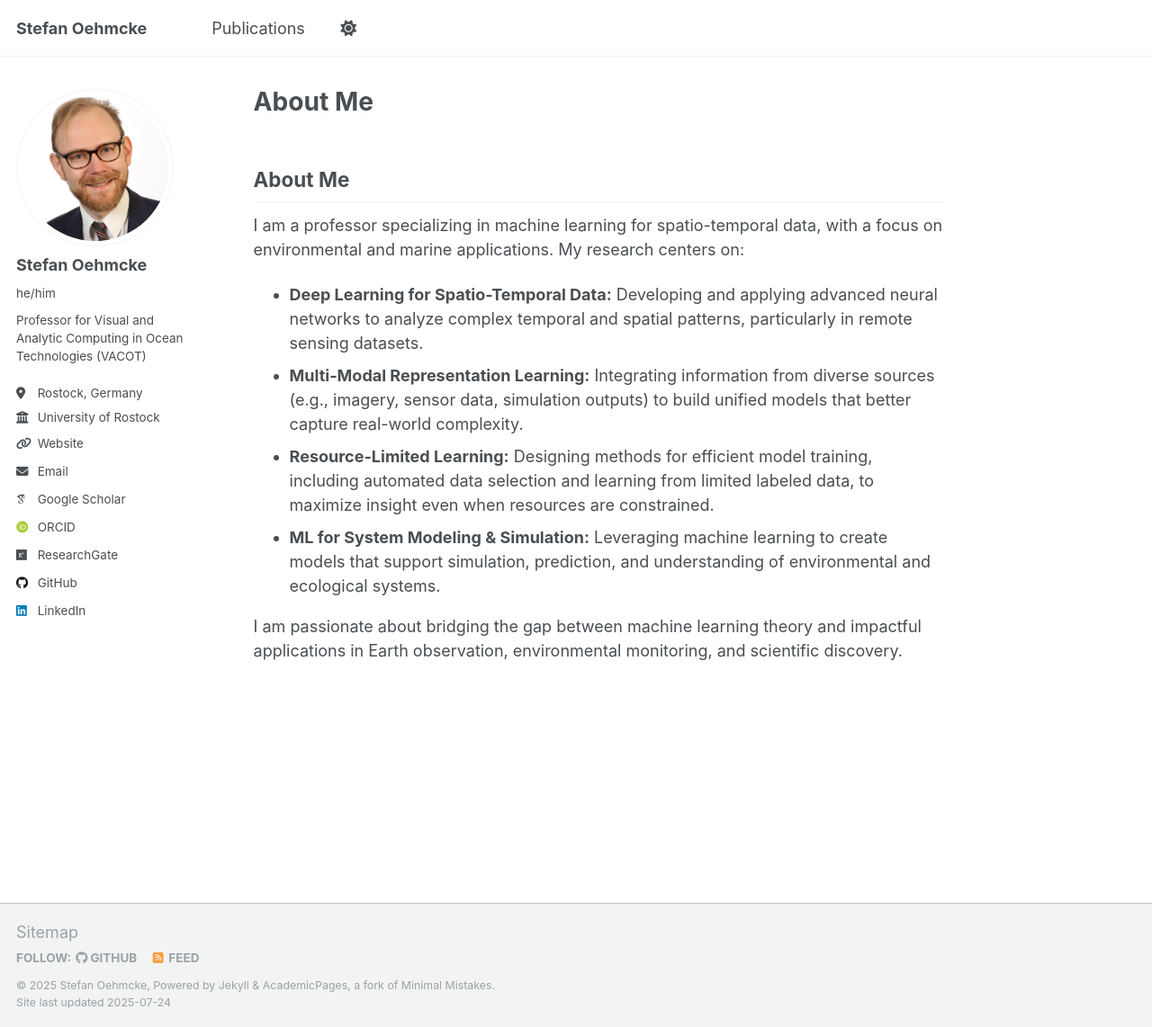
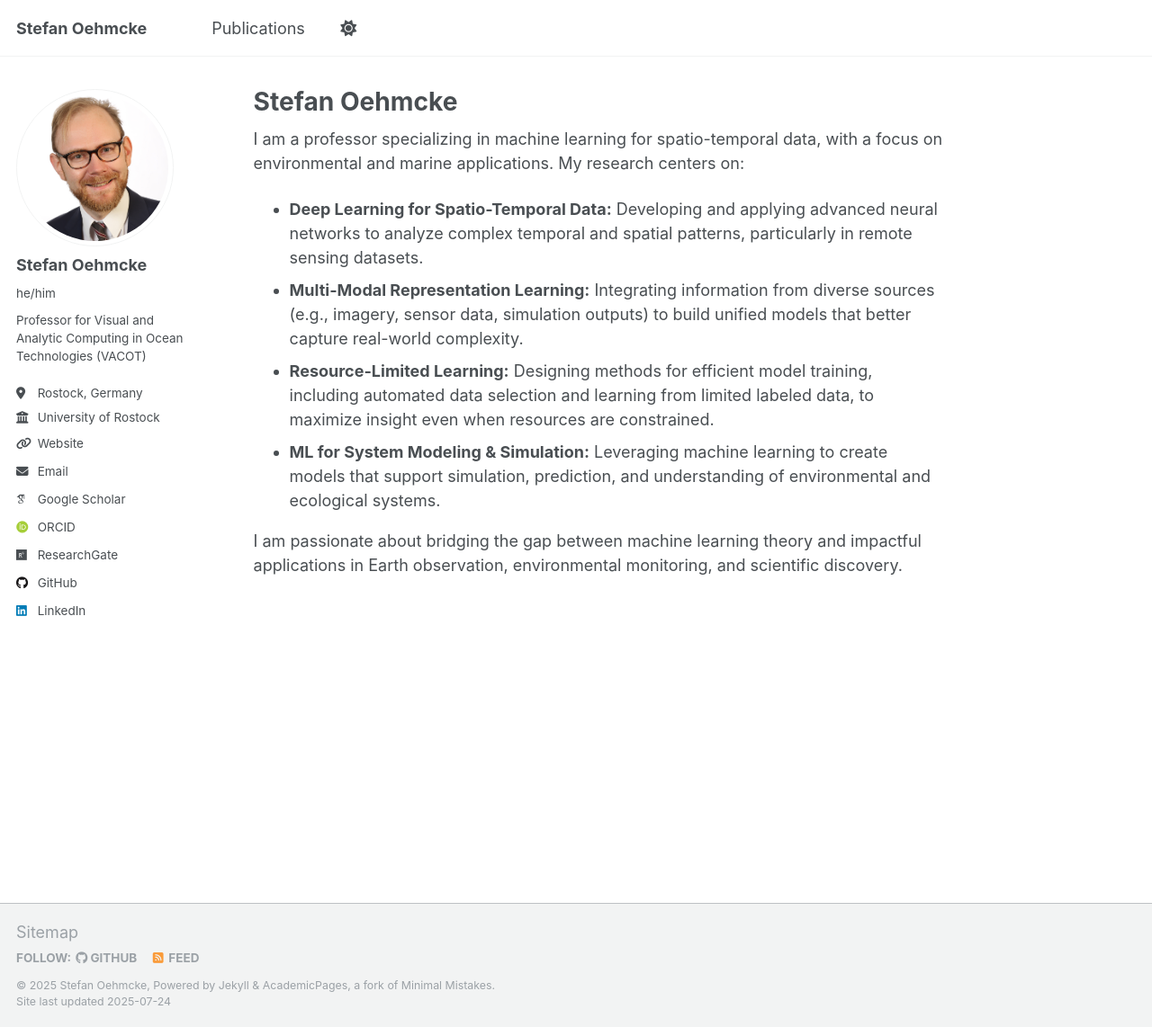
Before and after one commit to StefOe/StefOe.github.io, a Jekyll site: the page built from _pages/about.md, in a window 1280 px wide and 1142 px high. Shown: the whole window at 90% size. Built offline with Jekyll 4.4.1, drawn with Linux system fonts in a browser that asks for light colours; some web fonts are replaced; our own code applies the rules of GitHub Pages for plain Markdown files; a script that is not in the unit is left out.

Commit message:
Update about.md

```diff
--- a/_pages/about.md
+++ b/_pages/about.md
@@ -1,5 +1,11 @@
-## About Me
-
+---
+permalink: /
+title: "Stefan Oehmcke"
+author_profile: true
+redirect_from:
+  - /about/
+  - /about.html
+---
 I am a professor specializing in machine learning for spatio-temporal data, with a focus on environmental and marine applications. My research centers on:
 
 - **Deep Learning for Spatio-Temporal Data:** Developing and applying advanced neural networks to analyze complex temporal and spatial patterns, particularly in remote sensing datasets.
```
